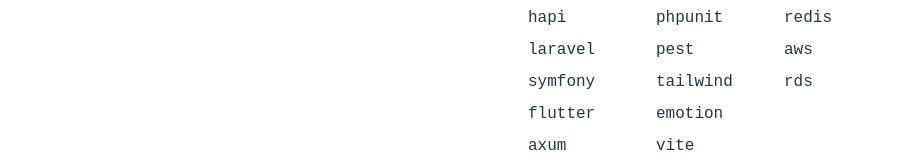
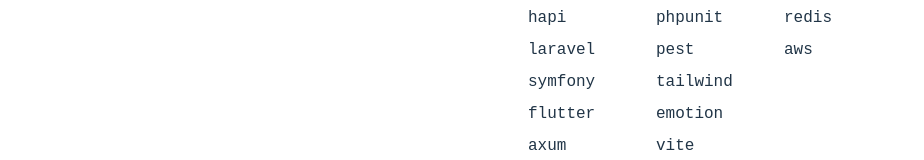
Before and after one commit to jake-schlaerth/portfolio, a React (Vite) app in the folder apps/frontend/: page /code in a window 1280 px wide. Shown: the part 267-427 px from the top of the page, without its empty margins (0-924 px from the left). Built offline with nearby package versions, Linux system fonts and the light colour scheme.

Commit message:
updates tech

```diff
--- a/apps/frontend/src/pages/code/Code.tsx
+++ b/apps/frontend/src/pages/code/Code.tsx
@@ -53,7 +53,6 @@ export const Code = () => {
           <li>mongodb</li>
           <li>redis</li>
           <li>aws</li>
-          <li>rds</li>
         </ul>
       </div>
       <p>these are some things i've built</p>
```
